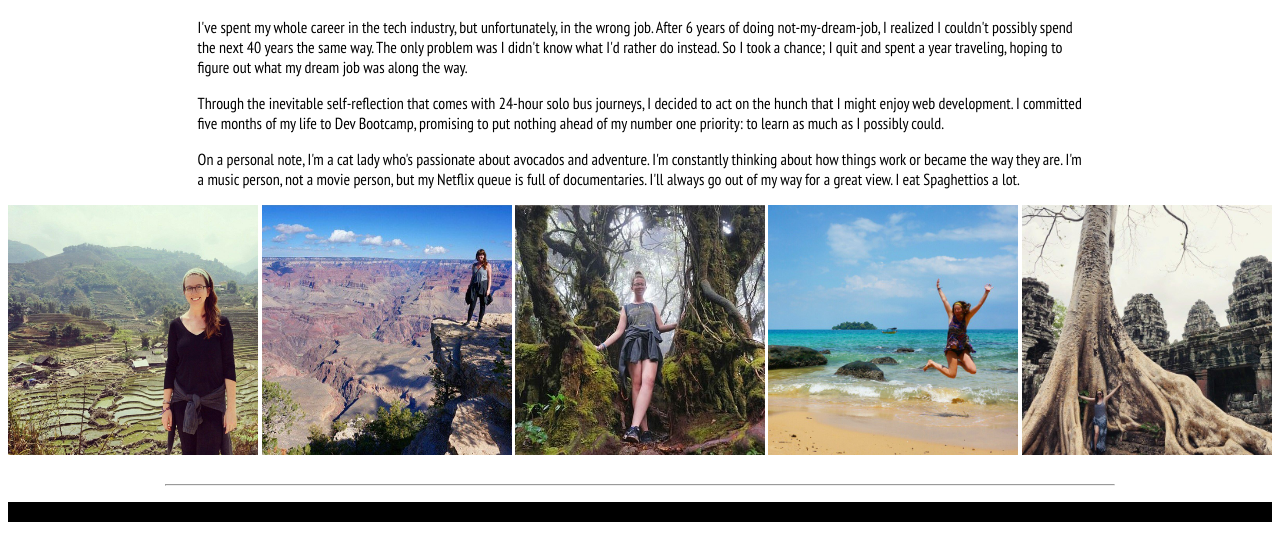
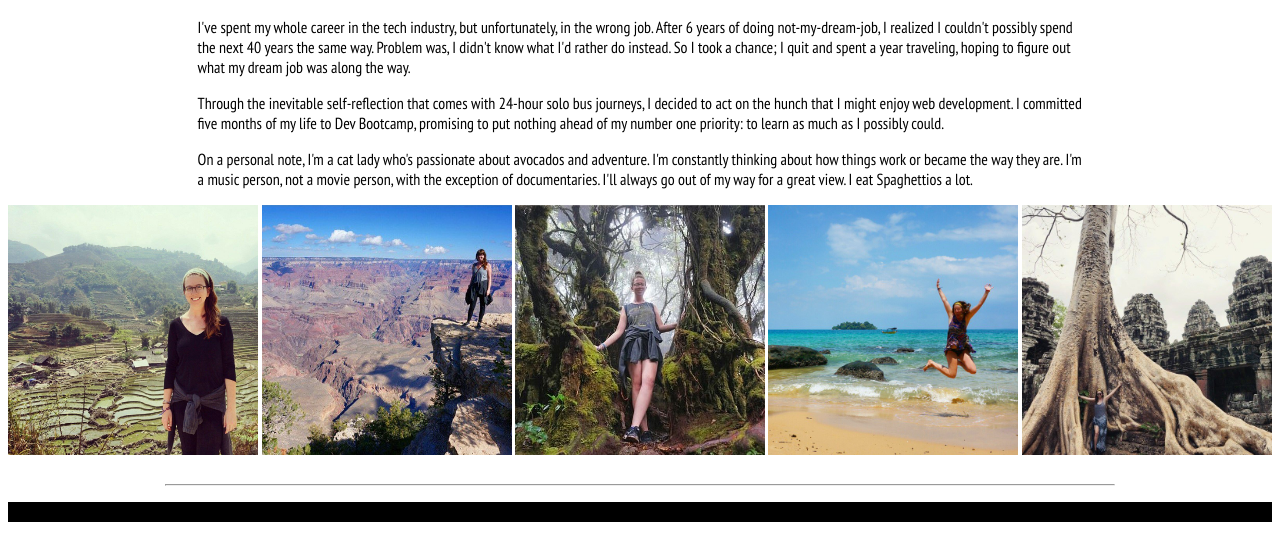
Before and after one commit to danasweet/danasweet.github.io, a plain HTML site: page about.html in a window 1280 px wide. Shown: the part 230-765 px from the top of the page. Drawn offline with Linux system fonts and the light colour scheme.

Commit message:
change copy slightly

```diff
--- a/about.html
+++ b/about.html
@@ -26,13 +26,13 @@
     <p class="blogtag">hey, i'm dana</p>
     <br>
     <p class="body">
-      I've spent my whole career in the tech industry, but unfortunately, in the wrong job. After 6 years of doing not-my-dream-job, I realized I couldn't possibly spend the next 40 years the same way. The only problem was I didn't know what I'd rather do instead. So I took a chance; I quit and spent a year traveling, hoping to figure out what my dream job was along the way.
+      I've spent my whole career in the tech industry, but unfortunately, in the wrong job. After 6 years of doing not-my-dream-job, I realized I couldn't possibly spend the next 40 years the same way. Problem was, I didn't know what I'd rather do instead. So I took a chance; I quit and spent a year traveling, hoping to figure out what my dream job was along the way.
     </p>
     <p class="body">
       Through the inevitable self-reflection that comes with 24-hour solo bus journeys, I decided to act on the hunch that I might enjoy web development. I committed five months of my life to Dev Bootcamp, promising to put nothing ahead of my number one priority: to learn as much as I possibly could.
     </p>
     <p class="body">
-      On a personal note, I'm a cat lady who's passionate about avocados and adventure. I'm constantly thinking about how things work or became the way they are. I'm a music person, not a movie person, but my Netflix queue is full of documentaries. I'll always go out of my way for a great view. I eat Spaghettios a lot.
+      On a personal note, I'm a cat lady who's passionate about avocados and adventure. I'm constantly thinking about how things work or became the way they are. I'm a music person, not a movie person, with the exception of documentaries. I'll always go out of my way for a great view. I eat Spaghettios a lot.
     </p>
     <div class="aboutpic">
       <img src="imgs/me3.jpg" alt="sapa" width="250" height="250">
```
